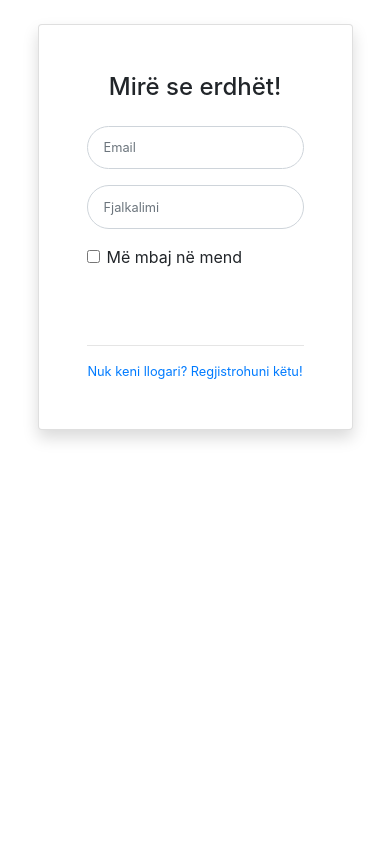
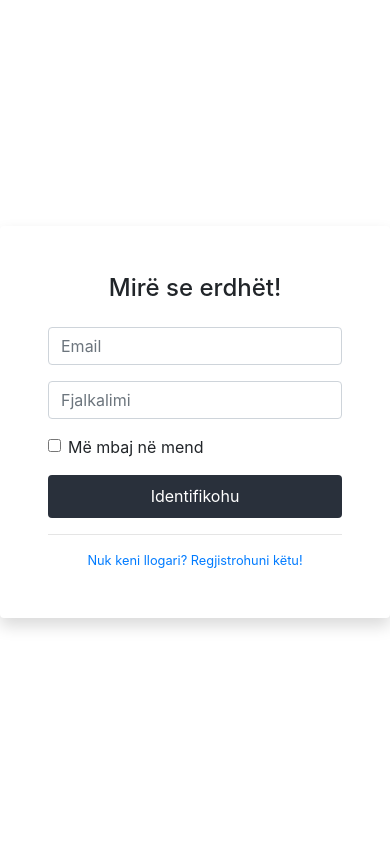
Before and after one commit to kreshnikg/orari, a PHP site: page /login in a window 390 px wide. Run offline with PHP 8.4, Linux system fonts and the light colour scheme.

Commit message:
Added login form - Added orari DB

```diff
--- a/app/Perdoruesi.php
+++ b/app/Perdoruesi.php
@@ -9,6 +9,7 @@ class Perdoruesi extends Model
 {
     protected $table = 'perdoruesi';
     protected $primaryKey = 'perdoruesi_id';
+    public $timestamps = false;
 
     public function roli()
     {
--- a/app/controller/PerdoruesiController.php
+++ b/app/controller/PerdoruesiController.php
@@ -40,7 +40,7 @@ class PerdoruesiController extends BaseController
         $user->email = $request["email"];
         $user->fjalkalimi = password_hash($request["fjalkalimi"], PASSWORD_DEFAULT);
         $user->save();
-        return redirectBack();
+        return redirect('/users');
     }
 
     /**
--- a/app/controller/auth/LoginController.php
+++ b/app/controller/auth/LoginController.php
@@ -18,13 +18,13 @@ class LoginController extends BaseController
     public function login($request)
     {
         $this->validate($request,['email','fjalkalimi']);
-        $userData = Perdoruesi::where('email', '=', $request->email)->get();
+        $userData = Perdoruesi::where('email', '=', $request["email"])->get();
         $success = true;
         if(count($userData) == 1) {
             $user = $userData[0];
-            if (password_verify($request->fjalkalimi, $user->fjalkalimi)) {
+            if (password_verify($request["fjalkalimi"], $user->fjalkalimi)) {
                 $_SESSION["logged_in"] = true;
-                setcookie("user", json_encode(["emri" => $user->emri,"mbiemri" => $user->mbiemri]),time()+3600,"/");
+                setcookie("user", $user->emri . " " . $user->mbiemri,time()+3600,"/");
             } else {
                 $success = false;
             }
@@ -32,7 +32,7 @@ class LoginController extends BaseController
             $success = false;
         }
         if($success){
-            return "success";
+            return redirect('/');
         } else {
             response("Email ose fjalkalimi është gabim.",422);
         }
--- a/database/Connection.php
+++ b/database/Connection.php
@@ -21,7 +21,7 @@ class Connection {
     /**
      * @var string
      */
-    private $db = "phptest";
+    private $db = "orari";
 
     /**
      * @var \mysqli
--- a/src/css/app.css
+++ b/src/css/app.css
@@ -1,16 +1,19 @@
 body {
-    background: lightgray;
+    background: #f8fafc;
+}
+
+.login-card {
+    border: 0 !important;
 }
 
 .login-input {
-    border-radius: 10rem !important;
+    /*border-radius: 10rem !important;*/
     padding:1.3rem 1rem !important;
-    font-size: .8rem !important;
+    /*font-size: .8rem !important;*/
 }
 
 .login-btn {
-    background-color: #727cf5;
-    border-radius: 10rem !important;
+    background-color: #29303b !important;
     padding: .55rem 1rem !important;
     color:white !important;
     font-size: .8rem;
@@ -18,7 +21,6 @@ body {
 
 .login-btn:hover {
     cursor: pointer;
-    background-color: #4e5bf2;
     transition: 0.2s;
     color:white;
 }
--- a/views/login.php
+++ b/views/login.php
@@ -6,25 +6,21 @@
     <link rel="stylesheet" type="text/css" href="./src/css/bootstrap.css"/>
 </head>
 <body>
-<div class="row my-auto">
-    <div class="card overflow-hidden shadow mx-auto my-4 w-75">
+<div class="d-flex h-100">
+    <div class="card shadow mx-auto my-auto login-card" style="width: 500px">
         <div class="card-body p-0">
-            <div class="row">
-                <div class="col-lg-6 d-none d-lg-block bg-login-image"></div>
-                <div class="col-lg-6">
             <div class="p-5">
                 <div class="text-center">
                     <h4 class="h4 mb-4">Mirë se erdhët!</h4>
                 </div>
-                        <form action="index.html">
-                            <input type="email" class="form-control mb-3 login-input" placeholder="Email" required/>
-                            <input type="password" class="form-control mb-3 login-input" placeholder="Fjalkalimi"
-                                   required/>
+                <form action="/login" method="POST">
+                    <input type="email" name="email" class="form-control mb-3" placeholder="Email" required/>
+                    <input type="password" name="fjalkalimi" class="form-control mb-3" placeholder="Fjalkalimi" required/>
                     <div class="form-group form-check">
                         <input type="checkbox" id="check" class="form-check-input"/>
                         <label class="form-check-label" for="check">Më mbaj në mend</label>
                     </div>
-                            <button class="btn btn-block login-btn">Kyçu</button>
+                    <button class="btn btn-block login-btn">Identifikohu</button>
                 </form>
                 <hr/>
                 <div class="text-center">
@@ -34,7 +30,5 @@
         </div>
     </div>
 </div>
-    </div>
-</div>
 </body>
 </html>
```
Also changed, not shown: views/index.php (+5 -3 lines). Lines whose indentation alone changed are shown as unchanged.
